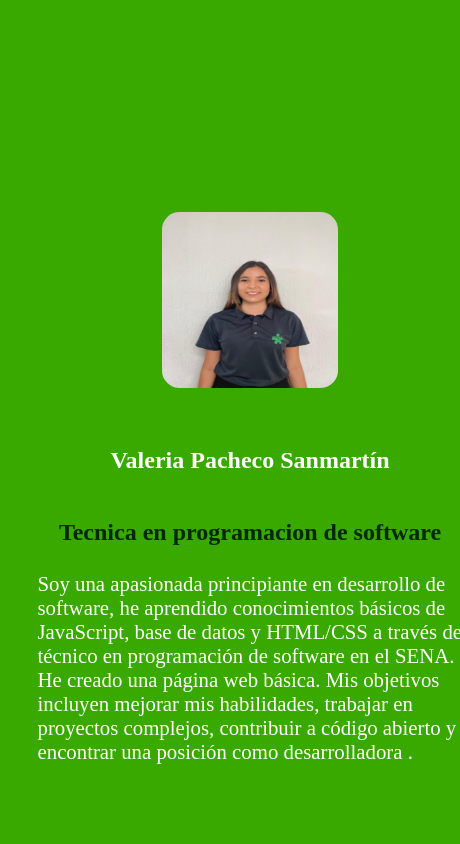
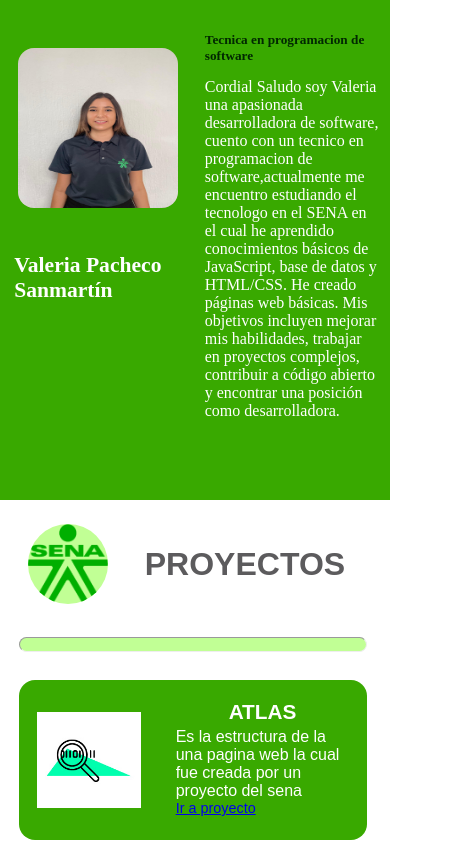
Before and after one commit to ValeriaPache/Portafolio_Valeria_Pacheco_Sanmartin, a plain HTML site: page index.html in a window 390 px wide. Shown: the top 844 px of the page, 460 px wide, since content can reach past the window. Drawn offline with Linux system fonts and the light colour scheme.

Commit message:
Organize el tamaño de unos contenedores, colores y organize el contenido

```diff
--- a/index.html
+++ b/index.html
@@ -23,11 +23,11 @@
                         <h5 class="tittleHeader">Tecnica en programacion de software</h5>
                     </div>
                     <div class="containerParagraphHeader">
-                        <p class="paragraphHeader">Soy una apasionada principiante en desarrollo de software,
-                          he aprendido conocimientos básicos de  JavaScript, base de datos y HTML/CSS a través
-                           de técnico en programación de software en el SENA. He creado una página web básica.
-                           Mis objetivos incluyen mejorar mis habilidades, trabajar en proyectos complejos,
-                           contribuir a código abierto y encontrar una posición como desarrolladora . </p>
+                        <p class="paragraphHeader">Cordial Saludo soy Valeria una apasionada desarrolladora de software,
+                          cuento con un tecnico en programacion de software,actualmente me encuentro estudiando el tecnologo en el SENA
+                          en el cual he aprendido conocimientos básicos de JavaScript, base de datos y HTML/CSS.
+                          He creado páginas web básicas. Mis objetivos incluyen mejorar mis habilidades, trabajar en proyectos complejos,
+                          contribuir a código abierto y encontrar una posición como desarrolladora. </p>
                     </div>
                 </div>
             </section>
@@ -142,35 +142,35 @@
                     <p class="telefonoCardReferences">+57 3508649626</p>
                   </div>
                   <div class="containerCorreo">
-                    <p class="correoCardReferences">guzmannelson767 @gmail.com</p>
+                    <p class="correoCardReferences">guzmannelson767@gmail.com</p>
                   </div>
                 </div>
                 <div class="cardReferences">
                   <div class="containerName">
-                    <p>Edwin Rozo</p>
+                    <p class="nameCardReferences">Edwin Rozo</p>
                   </div>
                   <div class="containerCargo">
-                    <p>Desarrollador de software</p>
+                    <p class="cargoCardReferences">Desarrollador de software</p>
                   </div>
                   <div class="containerTelefono">
-                    <p>+57 3136466518</p>
+                    <p class="telefonoCardReferences">+57 3136466518</p>
                   </div>
                   <div class="containerCorreo">
-                    <p>egrozo@sena.edu.co</p>
+                    <p class="correoCardReferences">egrozo@sena.edu.co</p>
                   </div>
                 </div>
                 <div class="cardReferences">
                   <div class="containerName">
-                    <p>Henry Falla</p>
+                    <p class="nameCardReferences">Henry Falla</p>
                   </div>
                   <div class="containerCargo">
-                    <p>Desarrollador de software</p>
+                    <p class="cargoCardReferences">Desarrollador de software</p>
                   </div>
                   <div class="containerTelefono">
-                    <p>+57 300 6313093</p>
+                    <p class="telefonoCardReferences">+57 300 6313093</p>
                   </div>
                   <div class="containerCorreo">
-                    <p>Correo</p>
+                    <p class="correoCardReferences">Correo</p>
                   </div>
                 </div>
               </div>
--- a/styles/index.css
+++ b/styles/index.css
@@ -63,7 +63,7 @@
     align-items: center;
 }
 .containerTittleHeader > .tittleHeader{
-    color: #a18879;
+    color: #012801;
 }
 .container2 > .containerParagraphHeader{
     width: 100%;
@@ -136,6 +136,7 @@
     width: 90%;
     height: 15px;
     background-color:#c1ff95;
+    border-radius: 10rem;
 }
 
 .subcontainerProyectos > .containerCardsProyectos{
@@ -286,7 +287,7 @@
     border: 10px solid black;
 }
 .cardReferences > .containerName{
-    width: 65%;
+    width: 90%;
     height: 2.5rem;
     display: flex;
     align-items: center;
@@ -295,7 +296,7 @@
     font-size: 20px;
 }
 .cardReferences > .containerCargo{
-    width: 65%;
+    width: 90%;
     height: 2.5rem;
     display: flex;
     align-items: center;
@@ -304,7 +305,7 @@
     font-size: 20px;
 }
 .cardReferences > .containerTelefono{
-    width: 65%;
+    width: 90%;
     height: 2.5rem;
     display: flex;
     align-items: center;
@@ -313,13 +314,13 @@
     font-size: 20px;
 }
 .cardReferences > .containerCorreo{
-    width: 65%;
+    width: 90%;
     height: 2.5rem;
     display: flex;
     align-items: center;
 }
 .containerCorreo > .correoCardReferences{
-    font-size: 20px;
+    font-size: 18px;
 }
 
 /*                            container Experiences      */
@@ -418,7 +419,7 @@
   /*                             conainer header        */
     .containerHeader{
         width: 100%;
-        height: 390px;
+        height: 470px;
         background-color: #39a900;
     }
     .container1 > .containerName{
@@ -434,7 +435,7 @@
     /*                             conainer header        */
       .containerHeader{
           width: 100%;
-          height: 350px;
+          height: 400px;
           background-color: #39a900;
       }
       .container1 > .containerName{
@@ -545,7 +546,7 @@
     /*                            container header        */
     .containerHeader{
         width: 100%;
-        height: 320px;
+        height: 340px;
         background-color: #39a900;
     }
 
@@ -557,7 +558,7 @@
         align-items: center;
     }
     .containerTittleHeader > .tittleHeader{
-        color: #a18879;
+        color: #012801;
     }
     .container2 > .containerParagraphHeader{
         width: 100%;
@@ -670,11 +671,11 @@
         flex-direction: column;
         position: fixed;
         width: 500px; /* Ancho del contenedor fijo */
-        height: 645px; /* Altura completa de la ventana */
+        height: 980px; /* Altura completa de la ventana */
     }
     .containerHeader > .subcontainerHeader{
         width: 100%;
-        height: 640px;
+        height: 690px;
         display: flex;
         align-items: center;
         justify-content: space-around;
@@ -829,187 +830,3 @@
             height: 3rem;
         }
 }
-
-
-
-
-
-
-@media screen and (max-width: 1920px) and (min-width: 180px) {
-
-    /*                            container header        */
-    body{
-        width: 100%;
-        display: flex;
-        background-color: antiquewhite;
-    }
-    header{
-        width: 40%;
-    }
-    .containerHeader{
-        background-color: #39a900;
-        display: flex;
-        justify-content: center;
-        align-items: center;
-        flex-direction: column;
-        position: fixed;
-        width: 500px; /* Ancho del contenedor fijo */
-        height: 1000px; /* Altura completa de la ventana */
-    }
-    .containerHeader > .subcontainerHeader{
-        width: 100%;
-        height: 640px;
-        display: flex;
-        align-items: center;
-        justify-content: space-around;
-        flex-direction: column;
-    }
-    .subcontainerHeader > .container1{
-        width: 85%;
-        height: 370px;
-        display: flex;
-        justify-content: space-around;
-        flex-direction: column;
-        align-items: center;
-    }
-    .subcontainerHeader > .container2{
-        width: 85%;
-        height: 400px;
-        display: flex;
-        justify-content: space-around;
-        flex-direction: column;
-        align-items: center;
-    }
-    .container1 > .containerImg{
-        width: 100%;
-        height: 15rem;
-        display: flex;
-        justify-content: center;
-        align-items: center;
-    }
-    .containerImg > .imgYo{
-        width: 11rem;
-        height: 11rem;
-        border-radius: 10%;
-    }
-    .container1 > .containerName{
-        width: 95%;
-        height: 5rem;
-        display: flex;
-        justify-content: center;
-        align-items: center;
-    }
-    .nameHeader{
-        font-size: 1.5rem;
-        color: white;
-    }
-    .container2 > .containerTittleHeader{
-        width: 100%;
-        height: 3rem;
-        display: flex;
-        justify-content: center;
-        align-items: center;
-    }
-    .containerTittleHeader > .tittleHeader{
-        color: #012801;
-        font-size: 1.5rem;
-    }
-    .container2 > .containerParagraphHeader{
-        width: 100%;
-        height: 15rem;
-        display: flex;
-        justify-content: center;
-    }
-    .containerParagraphHeader > .paragraphHeader{
-        color: white;
-        font-size: 1.3rem;
-    }
-        /*                            container del body       */
-        .containerBody{
-            width: 65%;
-            height: 1770px;
-            background-color: antiquewhite;
-        }
-        /*                            conainer proyects        */
-        .containerBody > .containerProyectos{
-            width: 100%;
-            height: 545px;
-        }
-        .subcontainerProyectos > .containerCardsProyectos{
-            width: 99%;
-            height: 400px;
-            display: flex;
-            flex-direction: row;
-            flex-wrap: wrap;
-            justify-content: space-around;
-            align-items: center;
-        }
-        .containerCardsProyectos > .cardsProyectos1{
-            width: 45%;
-            height: 10rem;
-            background-color: #39a900;
-            border-radius: 1rem;
-            display: flex;
-            justify-content: space-around;
-            align-items: center;
-        }
-    /*                            conainer references        */
-       .subcontainerReferences > .containerCardsReferences{
-            width: 99%;
-            height: 310px;
-            display: flex;
-            justify-content: space-around;
-            align-items: center;
-            flex-direction: column;
-        }
-        .containerCardsReferences > .subContainerCardsReferences{
-            width: 99%;
-            height: 300px;
-            display: flex;
-            flex-direction: row;
-            flex-wrap: wrap;
-            justify-content: space-around;
-            align-items: center;
-        }
-        .subContainerCardsReferences > .cardReferences{
-            width: 30%;
-            height: 15rem;
-            background-color: white;
-            display: flex;
-            justify-content: space-around;
-            align-items: center;
-            flex-direction: column;
-            border: 10px solid black;
-        }
-    /*                            conainer experience       */
-        .containerBody > .containerExperience{
-           width: 100%;
-           height: 730px;
-        }
-        .containerExperience > .subcontainerExperience{
-            width: 100%;
-            height: 760px;
-        }
-
-        .subcontainerExperience > .subContainerCardsExperience{
-            width: 99%;
-            height: 600px;
-            display: flex;
-            flex-direction: row;
-            flex-wrap: wrap;
-            justify-content: space-around;
-            align-items: center;
-        }
-        .subContainerCardsExperience > .cardExperience{
-            width: 40%;
-            height: 250px;
-            display: flex;
-            justify-content: space-around;
-            align-items: center;
-            flex-direction: column;
-        }
-        .barraExperience > .barraExperienceContainer{
-            width: 60%;
-            height: 3rem;
-        }
-}
```
